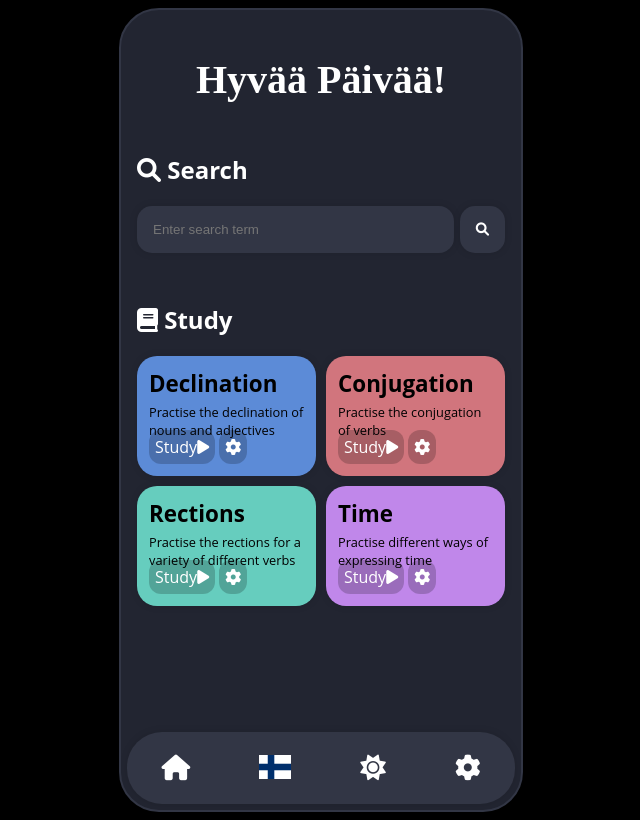
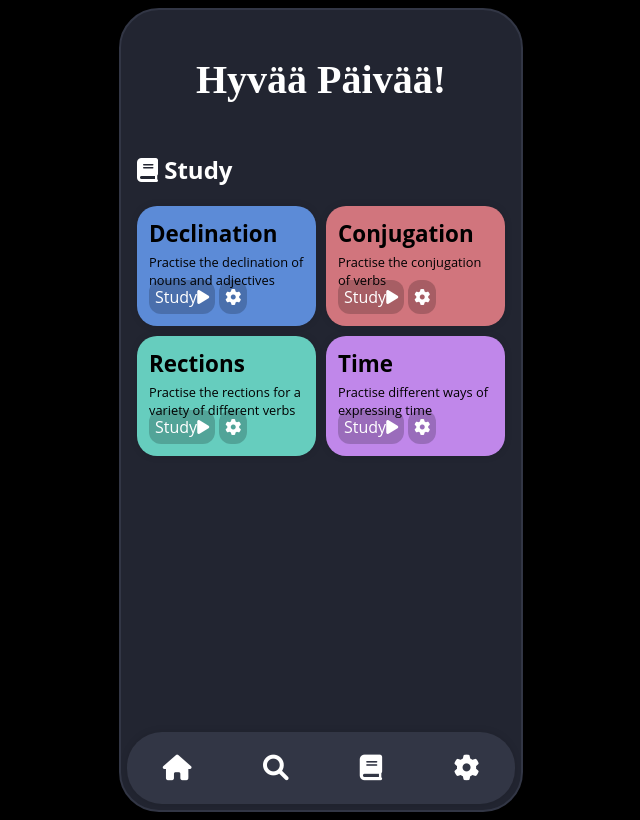
Before and after one commit to samsoneko/inflect, a SvelteKit app: page / in a window 1280 px wide. Shown: the whole page, without its empty margins (319-959 px from the left). Built offline with nearby package versions, Linux system fonts and the light colour scheme.

Commit message:
Restructured app layout and moved theme switcher

```diff
--- a/src/routes/+layout.svelte
+++ b/src/routes/+layout.svelte
@@ -1,8 +1,15 @@
-<script>
-    let {children} = $props();
+<script lang="ts">
 
     function navigateToHome() {
         window.location.href = '/';
+    }
+
+    function navigateToSearch() {
+        window.location.href = '/search';
+    }
+
+    function navigateToMaterial() {
+        window.location.href = '/material';
     }
 
     function navigateToSettings() {
@@ -17,12 +24,6 @@
         document.body.classList.toggle('light-theme', lightMode);
     }
 
-    function toggleTheme() {
-        lightMode = !lightMode;
-        document.body.classList.toggle('light-theme', lightMode);
-        localStorage.setItem('theme', lightMode ? 'light' : 'dark');
-    }
-
 </script>
 
 <div class="app-frame">
@@ -35,17 +36,13 @@
             <i class="fas fa-home"></i>
             <!-- <p class="icon-button-label">Home</p> -->
         </button>
-        <button class="image-button" aria-label="Home">
-            <img src="/fi.svg" alt="Language" class="button-image"/>
-            <!-- <p class="icon-button-label">Language</p> -->
+        <button class="icon-button" aria-label="Search" onclick={() => navigateToSearch()}>
+            <i class="fas fa-magnifying-glass"></i>
+            <!-- <p class="icon-button-label">Search</p> -->
         </button>
-        <button class="icon-button" onclick={() => toggleTheme()}>
-            {#if lightMode}
-                <i class="fas fa-moon"></i>
-            {:else}
-                <i class="fas fa-sun"></i>
-            {/if}
-            <!-- <p class="icon-button-label">Theme</p> -->
+        <button class="icon-button" aria-label="Settings" onclick={() => navigateToMaterial()}>
+            <i class="fas fa-book"></i>
+            <!-- <p class="icon-button-label">Material</p> -->
         </button>
         <button class="icon-button" aria-label="Settings" onclick={() => navigateToSettings()}>
             <i class="fas fa-cog"></i>
--- a/src/routes/+page.svelte
+++ b/src/routes/+page.svelte
@@ -1,54 +1,8 @@
 <script>
     import CategoryBlock from "$lib/CategoryBlock.svelte";
-    import { fetchWikiTableData } from '../async-utils.js';
-
-    let query = '';
-    let result = '';
-    let errorMessage = '';
-
-    function deleteResults() {
-        result = "";
-        query = "";
-    }
-
-    async function getWikiTable() {
-        try {
-            result = String(await fetchWikiTableData(query));
-        }
-        catch (error) {
-            errorMessage = `Error fetching data: ${error.message}`;
-        }
-    }
-
 </script>
 
 <h1 class="page-title">Hyvää Päivää!</h1>
-
-<div class="page-section">
-    <h2><i class="fas fa-magnifying-glass"></i> Search</h2>
-    <div class="search-bar-wrapper">
-        <form class="search-form" on:submit|preventDefault={getWikiTable}>
-            <input class="default-element search-input" type="text" id="query" bind:value={query} placeholder="Enter search term" />
-            <button class="default-element search-button" aria-label="Search" type="submit">
-                <i class="fas fa-magnifying-glass"></i>
-            </button>
-        </form>
-        {#if result}
-            <button class="default-element clear-button" aria-label="Clear" on:click={() => deleteResults()}>
-                <i class="fas fa-xmark"></i>
-            </button>
-        {/if}
-    </div>
-
-    <!-- Conditionally display the result or an error message -->
-    {#if result}
-        <h2>Search Results:</h2>
-        <pre class="inflection-table">{@html result}</pre> <!-- Display JSON nicely formatted -->
-    {:else if errorMessage}
-        <p class="error">{errorMessage}</p>
-    {/if}
-
-</div>
 
 <div class="page-section">
     <h2><i class="fas fa-book"></i> Study</h2>
@@ -61,33 +15,6 @@
 </div>
 
 <style>
-
-    .search-bar-wrapper {
-        width: 100%;
-        display: flex;
-    }
-
-    .search-form {
-        flex: 1;
-        display: flex;
-    }
-
-    .search-input {
-        border-radius: 15px;
-        flex: 1;
-    }
-
-    .search-button {
-        border-radius: 15px;
-        margin-left: 6px;
-    }
-
-    .clear-button {
-        border-radius: 15px;
-        margin-left: 6px;
-        background-color: var(--red-color);
-    }
-
     .category-div {
         max-width: 100%;
         display: grid;
@@ -95,13 +22,4 @@
         column-gap: 10px;
         row-gap: 10px;
     }
-
-    .inflection-table {
-        background-color: var(--layer-1);
-        border-collapse: collapse;
-        font-family: "Open Sans", sans-serif;
-        font-size: 0.9em;
-        width: 100%;
-        border-radius: var(--border-radius);
-    }
 </style>
--- /dev/null
+++ b/src/routes/material/+page.svelte
@@ -0,0 +1 @@
+Material
```
Also changed, not shown: src/lib/ThemeSwitcher.svelte (+11 -3 lines), src/routes/search/+page.svelte (added, +84 -0 lines), src/routes/settings/+page.svelte (+6 -1 lines).
